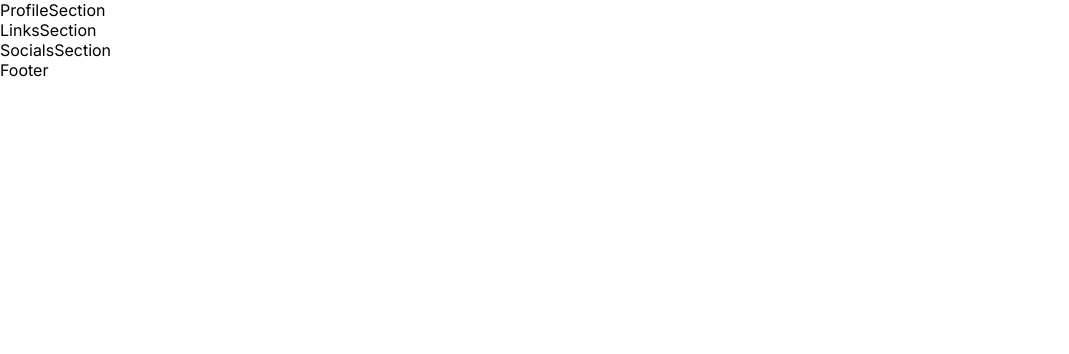
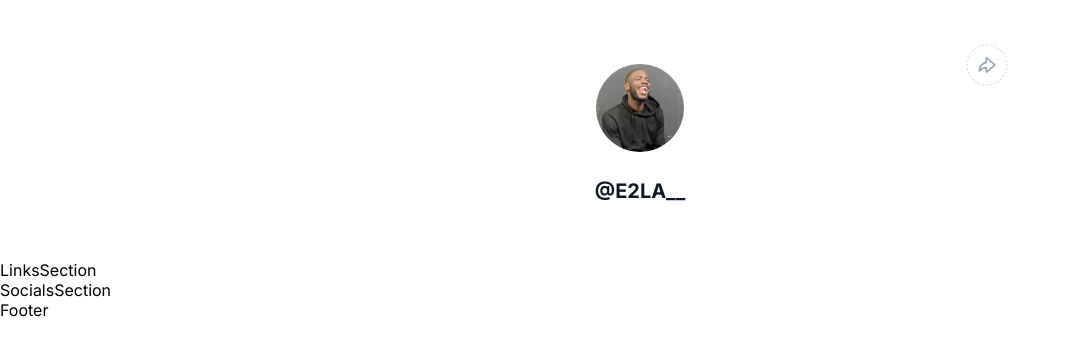
Before and after one commit to sheddyboy/linktree-hng9, a React (Create React App) app: page / in a window 1280 px wide. Shown: the top 354 px of the page, without its empty margins (0-1069 px from the left). Built offline with nearby package versions, Linux system fonts and the light colour scheme.

Commit message:
feat: Add profile section

```diff
--- a/src/layout/ProfileSection.tsx
+++ b/src/layout/ProfileSection.tsx
@@ -1,7 +1,30 @@
 import React from "react";
+import styles from "../styles/profileSection.module.css";
 
 const ProfileSection = () => {
-  return <section>ProfileSection</section>;
+  return (
+    <section className={styles.section}>
+      <div className="container">
+        <div className={styles.wrapper}>
+          <img
+            id="profile__img"
+            className={styles.profileImg}
+            src="/72614183.jpg"
+            alt="profile"
+          />
+          <h1 className={styles.twitter} id="twitter">
+            @E2LA__
+          </h1>
+          <p id="slack">Sheddy</p>
+          <img
+            className={styles.shareButton}
+            src="/_Avatar share button.png"
+            alt="share"
+          />
+        </div>
+      </div>
+    </section>
+  );
 };
 
 export default ProfileSection;
```
Also changed, not shown: public/72614183.jpg (added), public/_Avatar share button.png (added).
